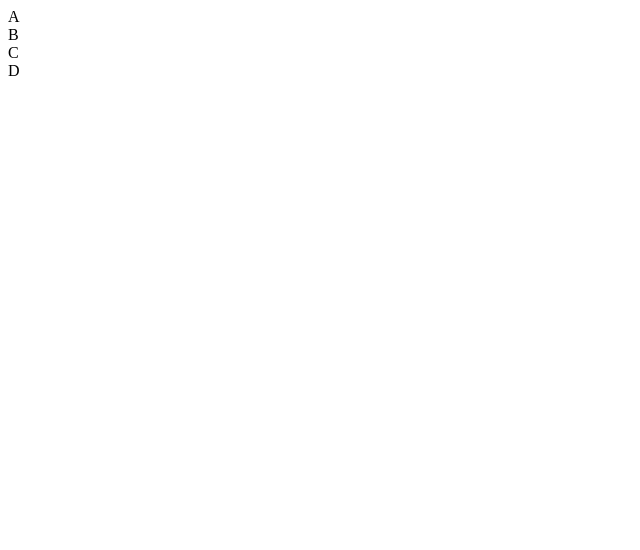
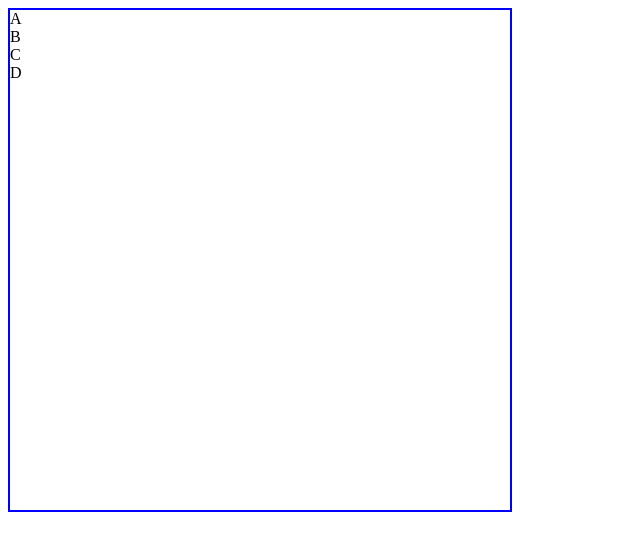
Before and after one commit to Rosalyn94/hello-world, a plain HTML site: page grid.html in a window 1280 px wide. Shown: the whole page, without its empty margins (0-640 px from the left). Drawn offline with Linux system fonts and the light colour scheme.

Commit message:
Update style.css

```diff
--- a/style.css
+++ b/style.css
@@ -6,4 +6,11 @@
 h1 {
   font-family: "Creepster", cursive;
   font-size: 25px;
-  color: red;
+  color: red;}
+
+.grid {
+  border: 2px blue solid;
+  height: 500px;
+  width: 500px;
+  row-height: 100px 200px 100px 200px;
+}
```
